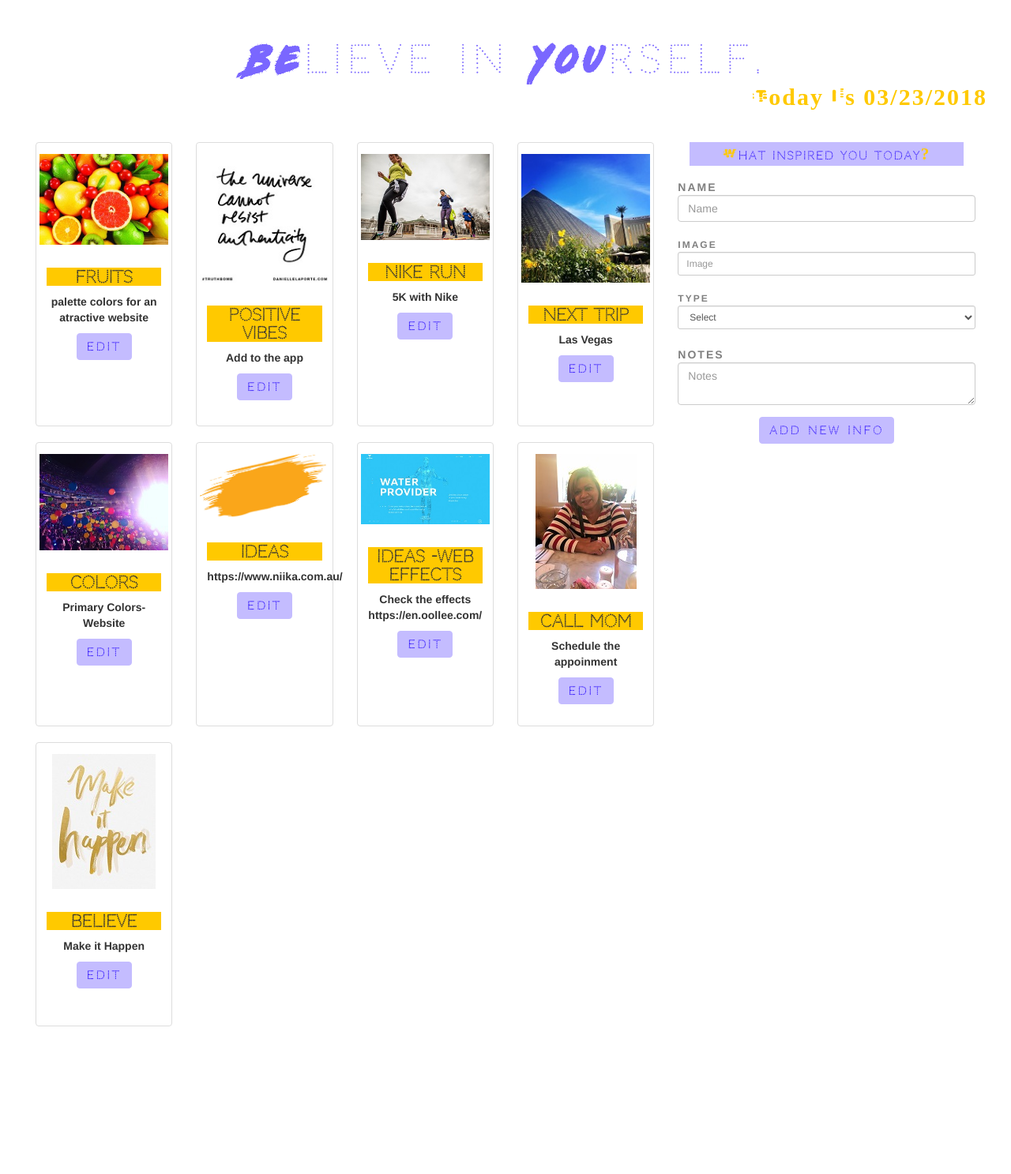
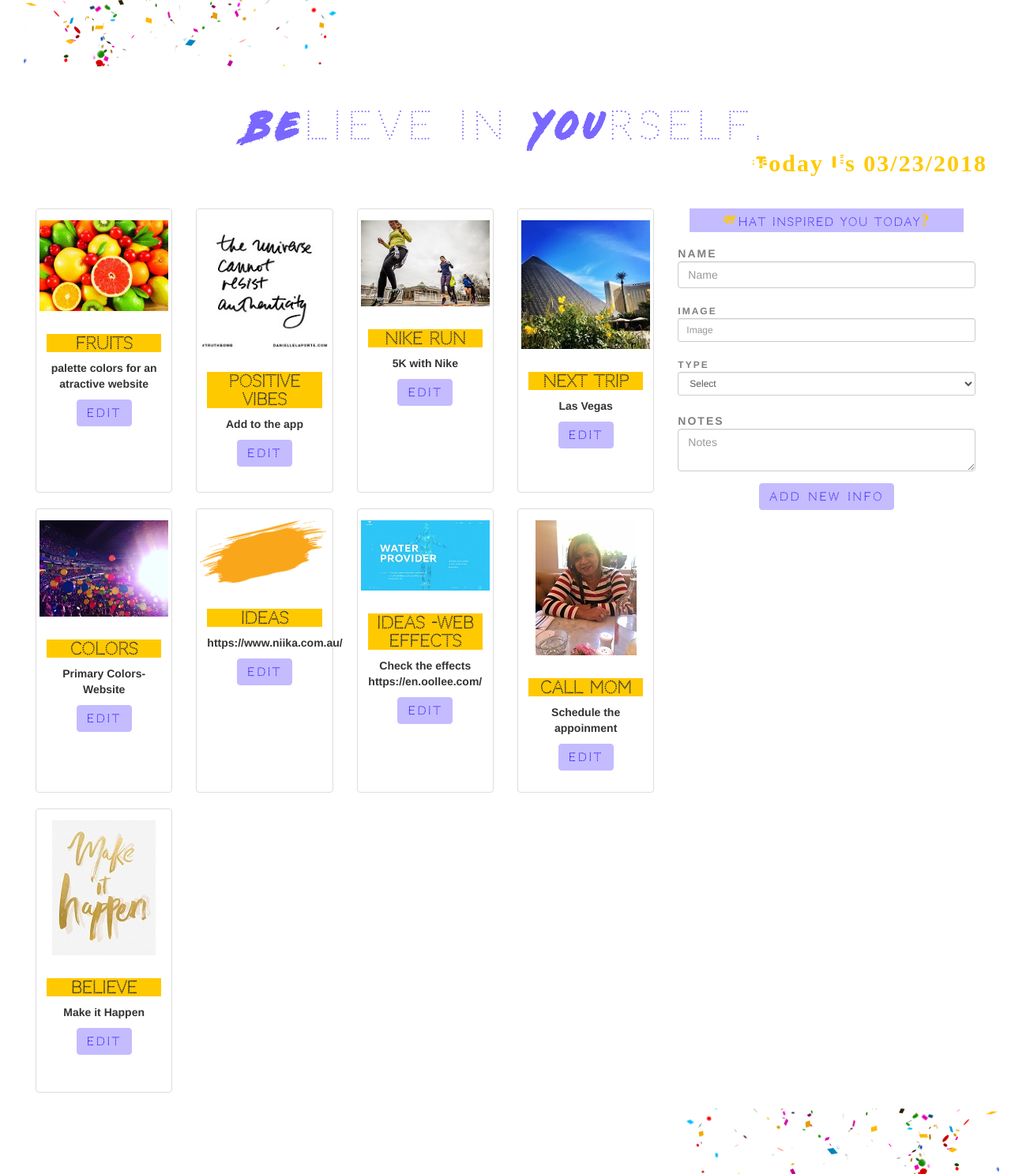
Before and after one commit to mabel27/DailyMotivation, a React (Create React App) app: page /App in a window 1280 px wide. Shown: the whole page at 79% size. Before the commit the page ends 1320 px from the top, so only its background shows below. Built offline with nearby package versions, Linux system fonts and the light colour scheme.

Commit message:
updating confetti

```diff
--- a/src/components/App.js
+++ b/src/components/App.js
@@ -42,6 +42,7 @@ class App extends React.Component {
 	            <AddInformation AddInformation={this.AddInformation}  />
 	            </Col>
 	      	</Col>
+	      	 <img src="/images/confetti3.png" className="confetti" alt="confetti"/>
 		</Col>
     );
   }
--- a/src/components/Welcome.js
+++ b/src/components/Welcome.js
@@ -9,6 +9,7 @@ class Welcome extends React.Component {
 
     <Col md={12} >
           <div className="welcomeHeader">
+          <div><img src="/images/confetti2.png"  alt="confetti"/></div>
              <h1><span className="capitalLetter">BE</span>Lieve in <span className="capitalLetter">YOU</span>rself.</h1>
              <h2 className="todayDate">{this.props.tagline} {getDate()} </h2>
           </div>
```
Lines whose indentation alone changed are shown as unchanged.
